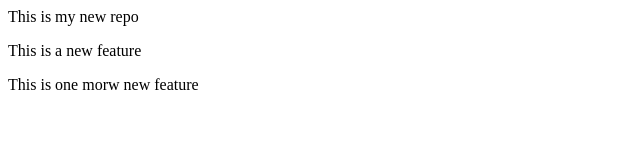
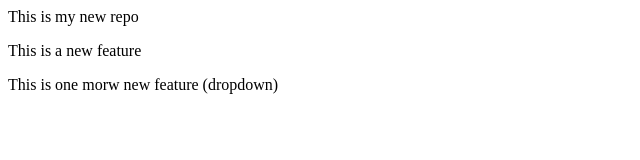
Before and after one commit to Akanksha7903/LocalRepo, a plain HTML site: page index.html in a window 1280 px wide. Shown: the whole page, without its empty margins (0-640 px from the left). Drawn offline with Linux system fonts and the light colour scheme.

```diff
--- a/index.html
+++ b/index.html
@@ -1,3 +1,3 @@
 <p>This is my new repo</p>
 <p>This is a new feature</p>
-<p>This is one morw new feature</p>
+<p>This is one morw new feature (dropdown)</p>
```
